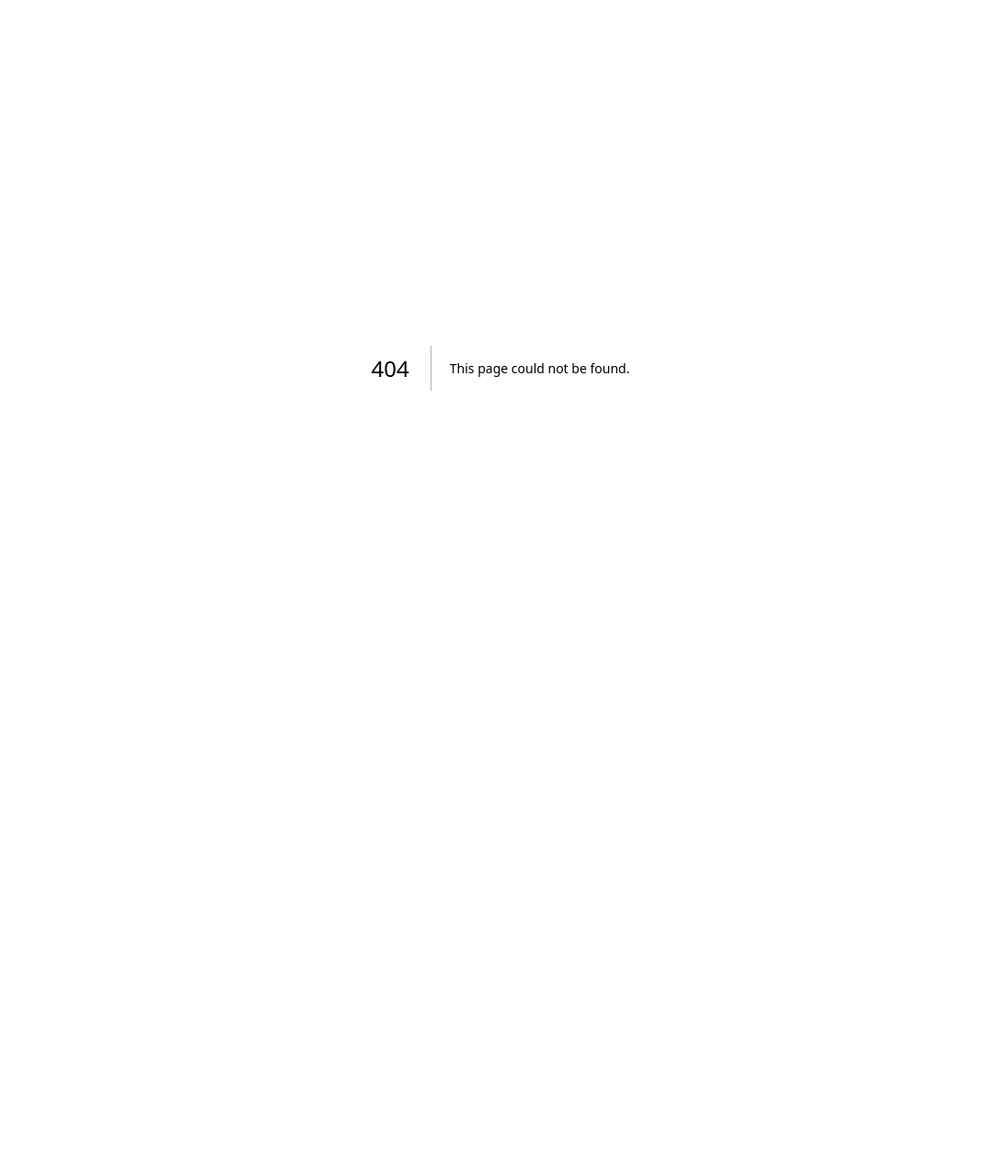
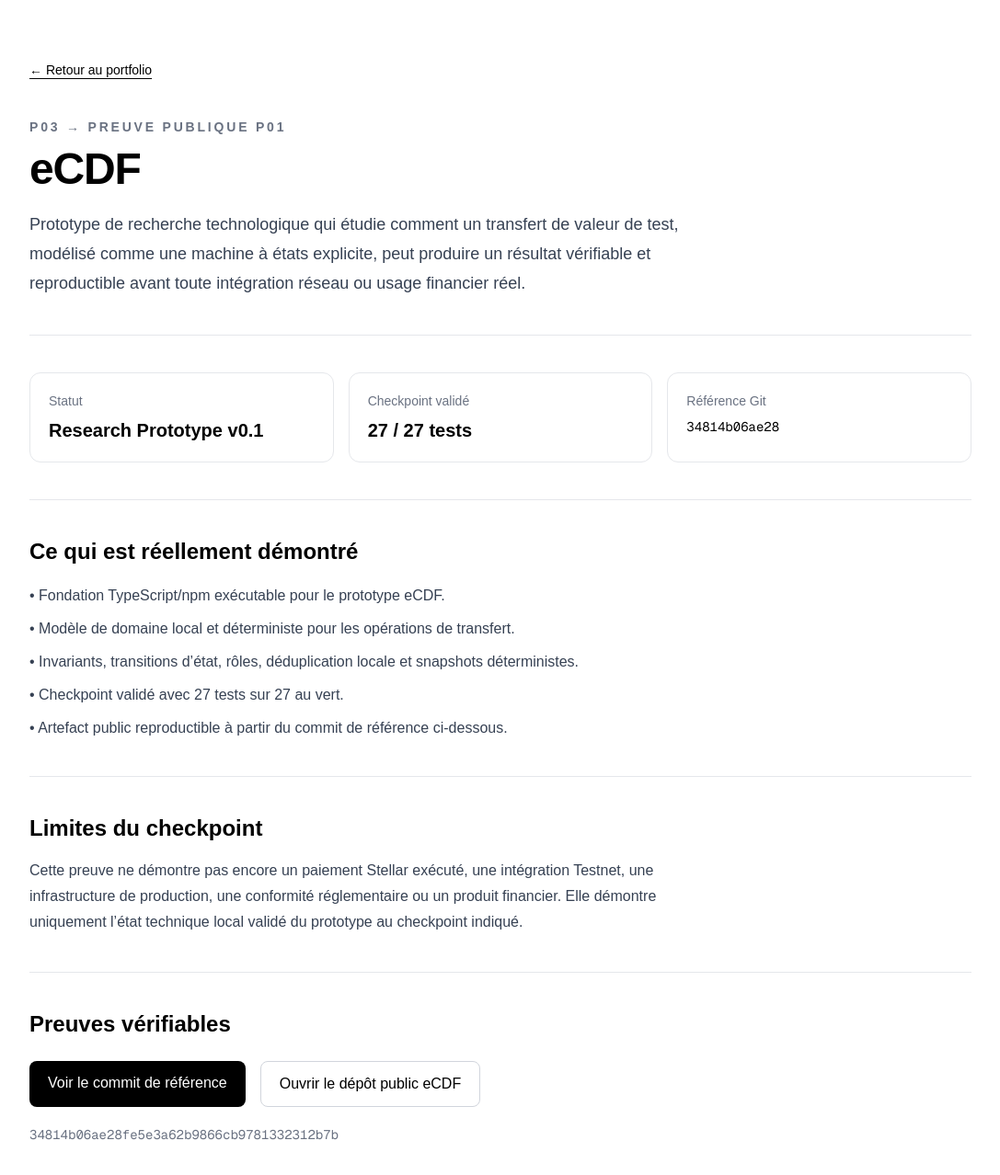
Before and after one commit to Emeraude-Kiangana/Portfolio-ai, a Next.js app: page /projects/ecdf in a window 1280 px wide. Before the commit this address had no page. Shown: the top 1278 px of the page at 92% size, without its empty margins (96-1183 px from the left). Before the commit the page ends 800 px from the top, so only its background shows below. Built offline with nearby package versions, Linux system fonts and the light colour scheme.

Commit message:
feat(portfolio): add eCDF proof project page

```diff
--- /dev/null
+++ b/src/app/projects/ecdf/page.tsx
@@ -0,0 +1,85 @@
+const repoUrl = 'https://github.com/Emeraude-Kiangana/ecdf';
+const checkpointSha = '34814b06ae28fe5e3a62b9866cb9781332312b7b';
+const checkpointUrl = `${repoUrl}/commit/${checkpointSha}`;
+
+export default function ECDFProjectPage() {
+  return (
+    <main className="min-h-screen bg-white px-6 py-16 text-black sm:px-10 lg:px-24">
+      <div className="mx-auto max-w-5xl">
+        <a href="/" className="text-sm underline underline-offset-4">
+          ← Retour au portfolio
+        </a>
+
+        <header className="mt-10 border-b border-gray-200 pb-10">
+          <p className="text-sm font-semibold uppercase tracking-[0.2em] text-gray-500">
+            P03 → preuve publique P01
+          </p>
+          <h1 className="mt-3 text-5xl font-bold tracking-tight">eCDF</h1>
+          <p className="mt-5 max-w-3xl text-lg leading-8 text-gray-700">
+            Prototype de recherche technologique qui étudie comment un transfert de valeur de test,
+            modélisé comme une machine à états explicite, peut produire un résultat vérifiable et
+            reproductible avant toute intégration réseau ou usage financier réel.
+          </p>
+        </header>
+
+        <section className="grid gap-4 py-10 sm:grid-cols-3">
+          <div className="rounded-xl border border-gray-200 p-5">
+            <p className="text-sm text-gray-500">Statut</p>
+            <p className="mt-2 text-xl font-semibold">Research Prototype v0.1</p>
+          </div>
+          <div className="rounded-xl border border-gray-200 p-5">
+            <p className="text-sm text-gray-500">Checkpoint validé</p>
+            <p className="mt-2 text-xl font-semibold">27 / 27 tests</p>
+          </div>
+          <div className="rounded-xl border border-gray-200 p-5">
+            <p className="text-sm text-gray-500">Référence Git</p>
+            <p className="mt-2 break-all font-mono text-sm">34814b06ae28</p>
+          </div>
+        </section>
+
+        <section className="border-t border-gray-200 py-10">
+          <h2 className="text-2xl font-bold">Ce qui est réellement démontré</h2>
+          <ul className="mt-5 space-y-3 text-gray-700">
+            <li>• Fondation TypeScript/npm exécutable pour le prototype eCDF.</li>
+            <li>• Modèle de domaine local et déterministe pour les opérations de transfert.</li>
+            <li>• Invariants, transitions d’état, rôles, déduplication locale et snapshots déterministes.</li>
+            <li>• Checkpoint validé avec 27 tests sur 27 au vert.</li>
+            <li>• Artefact public reproductible à partir du commit de référence ci-dessous.</li>
+          </ul>
+        </section>
+
+        <section className="border-t border-gray-200 py-10">
+          <h2 className="text-2xl font-bold">Limites du checkpoint</h2>
+          <p className="mt-4 max-w-3xl leading-7 text-gray-700">
+            Cette preuve ne démontre pas encore un paiement Stellar exécuté, une intégration Testnet,
+            une infrastructure de production, une conformité réglementaire ou un produit financier.
+            Elle démontre uniquement l’état technique local validé du prototype au checkpoint indiqué.
+          </p>
+        </section>
+
+        <section className="border-t border-gray-200 py-10">
+          <h2 className="text-2xl font-bold">Preuves vérifiables</h2>
+          <div className="mt-6 flex flex-col gap-4 sm:flex-row">
+            <a
+              href={checkpointUrl}
+              target="_blank"
+              rel="noopener noreferrer"
+              className="rounded-lg bg-black px-5 py-3 text-center font-medium text-white hover:bg-gray-800"
+            >
+              Voir le commit de référence
+            </a>
+            <a
+              href={repoUrl}
+              target="_blank"
+              rel="noopener noreferrer"
+              className="rounded-lg border border-gray-300 px-5 py-3 text-center font-medium hover:bg-gray-50"
+            >
+              Ouvrir le dépôt public eCDF
+            </a>
+          </div>
+          <p className="mt-5 break-all font-mono text-sm text-gray-500">{checkpointSha}</p>
+        </section>
+      </div>
+    </main>
+  );
+}
```
